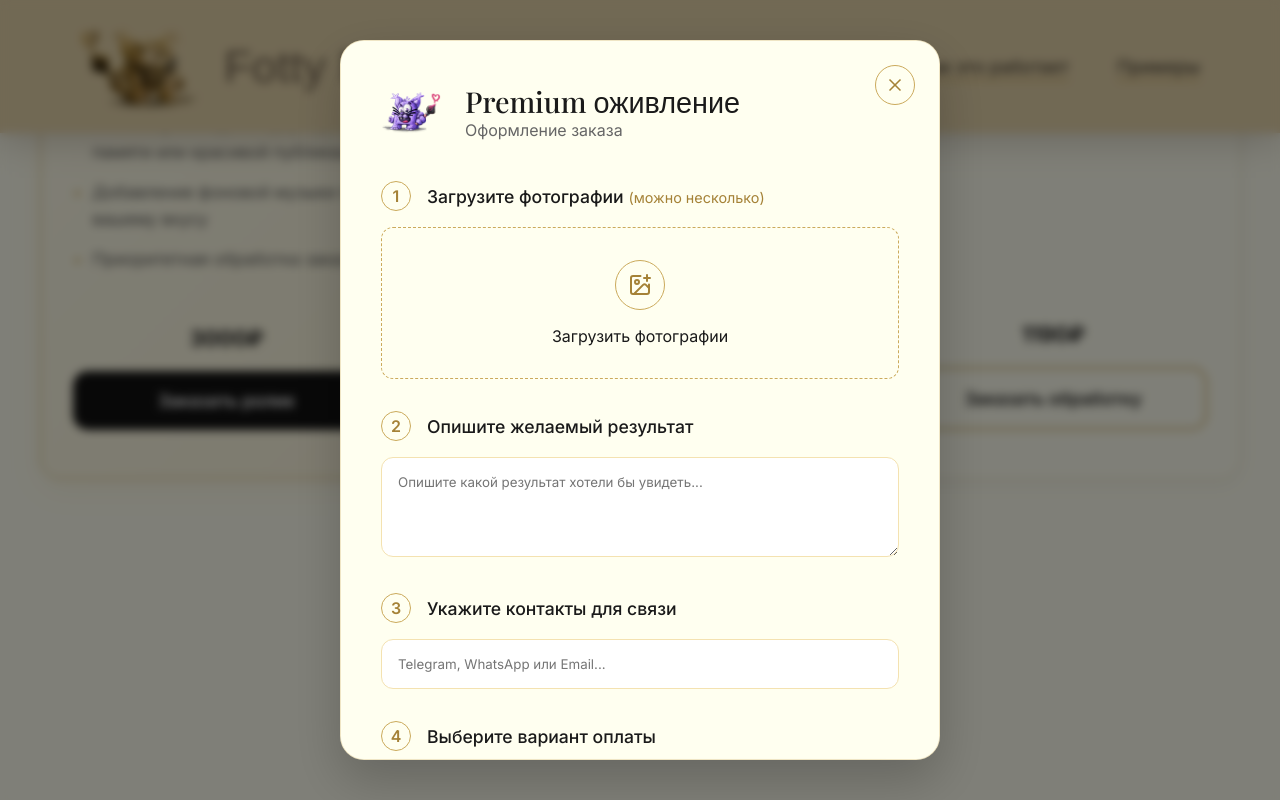
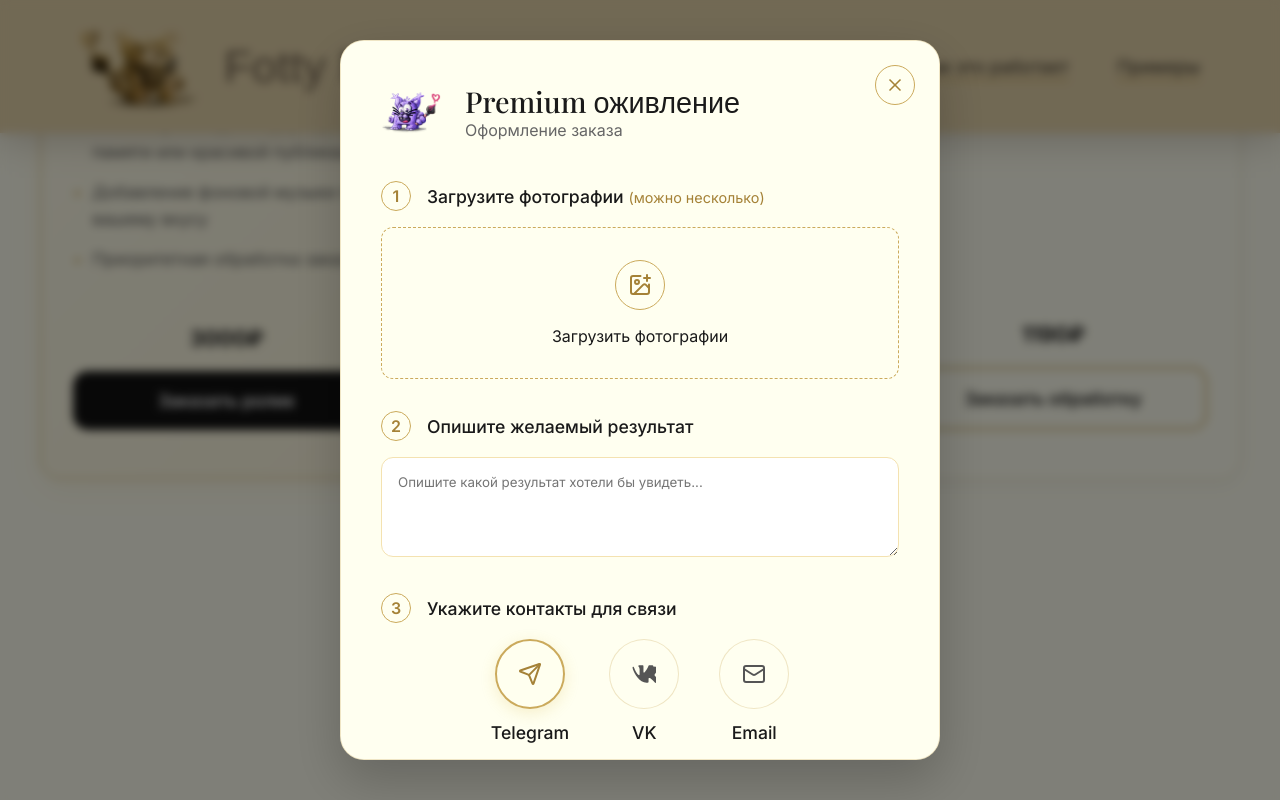
Before and after one commit to sanistezd/Lavender_Fotti, a Next.js app: page / in a window 1280 px wide. Both pictures are taken after a click on the button "Заказать ролик". Shown: the part 1299-2099 px from the top of the page. Built offline with nearby package versions, Linux system fonts and the light colour scheme; a web font is replaced by a local one.

Commit message:
feat: add contact method selector in order modal

```diff
--- a/src/components/OrderModal/OrderModal.module.css
+++ b/src/components/OrderModal/OrderModal.module.css
@@ -148,8 +148,77 @@
 
 .textarea:focus, .input:focus {
   outline: none;
+  background: var(--color-bg-ivory);
+}
+
+.contactSelectors {
+  display: flex;
+  justify-content: center;
+  gap: 2.5rem;
+  margin-bottom: 2rem;
+}
+
+.contactMethod {
+  display: flex;
+  flex-direction: column;
+  align-items: center;
+  gap: 0.8rem;
+  cursor: pointer;
+}
+
+.contactMethod span {
+  font-size: 1.1rem;
+  color: var(--color-text-dark);
+  font-weight: 500;
+  transition: all 0.3s ease;
+}
+
+.contactIconCircle {
+  width: 70px;
+  height: 70px;
+  border-radius: 50%;
+  border: 1px solid var(--color-border);
+  display: flex;
+  align-items: center;
+  justify-content: center;
+  transition: all 0.3s ease;
+  background-color: var(--color-card-bg);
+}
+
+.contactMethodActive .contactIconCircle {
   border-color: var(--color-gold);
+  border-width: 2px;
+  box-shadow: 0 4px 15px rgba(212, 175, 55, 0.2);
 }
+
+.iconGray {
+  color: #555;
+  transition: all 0.3s ease;
+}
+
+.iconGold {
+  color: var(--color-gold-dark);
+  transition: all 0.3s ease;
+}
+
+.contactNote {
+  display: flex;
+  align-items: center;
+  gap: 0.5rem;
+  margin-top: 1rem;
+  color: #888;
+}
+
+.contactNote p {
+  font-size: 0.9rem;
+  margin: 0;
+}
+
+.lockIcon {
+  color: var(--color-gold);
+}
+
+
 
 .input {
   width: 100%;
@@ -350,4 +419,14 @@
   .header {
     padding-right: 1.5rem;
   }
+  .contactSelectors {
+    gap: 1.5rem;
+  }
+  .contactIconCircle {
+    width: 60px;
+    height: 60px;
+  }
+  .contactMethod span {
+    font-size: 1rem;
+  }
 }
--- a/src/components/OrderModal/OrderModal.tsx
+++ b/src/components/OrderModal/OrderModal.tsx
@@ -1,7 +1,13 @@
 'use client';
 import { useEffect, useState, useRef } from 'react';
 import styles from './OrderModal.module.css';
-import { X, ImagePlus, Sparkles, ArrowRight, FileImage, Trash2 } from 'lucide-react';
+import { X, ImagePlus, Sparkles, ArrowRight, FileImage, Trash2, Send, Mail, Lock } from 'lucide-react';
+
+const VkIcon = ({ size = 24 }: { size?: number }) => (
+  <svg width={size} height={size} viewBox="0 0 24 24" fill="currentColor">
+    <path d="M21.2 6.54c.2-.68 0-1.18-.9-1.18h-2.68c-.76 0-1.1.4-1.28.84 0 0-1.36 3.32-3.28 5.46-.62.62-.9.8-1.28.8-.2 0-.32-.2-.32-.8V6.54c0-.76-.22-1.18-.92-1.18h-3.4c-.52 0-.84.38-.84.74 0 .78 1.18.96 1.3 3.16v4.78c0 .96-.18 1.14-.56 1.14-.98 0-3.38-3.34-4.8-7.16-.3-.86-.6-1.2-1.36-1.2H1.6C.74 6.54.56 6.94.56 7.38c0 .8 1.02 4.74 4.76 9.98 2.48 3.56 5.96 5.48 9.12 5.48 1.9 0 2.12-.42 2.12-1.16v-2.68c0-.86.18-1.04.8-1.04.46 0 1.24.24 3.08 2.02 2.1 2.1 2.46 3.04 3.6 3.04h2.68c.86 0 1.28-.42 1.04-1.26-.28-.84-1.32-2.14-2.7-3.68-.76-.9-1.9-1.88-2.24-2.32-.48-.6-.36-.86 0-1.42 0 0 3.96-5.58 4.38-7.46z" />
+  </svg>
+);
 
 interface OrderModalProps {
   isOpen: boolean;
@@ -12,6 +18,7 @@ interface OrderModalProps {
 export default function OrderModal({ isOpen, onClose, serviceName }: OrderModalProps) {
   const [files, setFiles] = useState<{file: File, name: string, preview: string}[]>([]);
   const [paymentType, setPaymentType] = useState('full'); // 'full' or 'after'
+  const [contactMethod, setContactMethod] = useState<'telegram' | 'vk' | 'email'>('telegram');
   const fileInputRef = useRef<HTMLInputElement>(null);
 
   useEffect(() => {
@@ -120,11 +127,53 @@ export default function OrderModal({ isOpen, onClose, serviceName }: OrderModalP
               <span className={styles.stepNumber}>3</span>
               <span className={styles.stepTitle}>Укажите контакты для связи</span>
             </div>
+
+            <div className={styles.contactSelectors}>
+              <div
+                className={`${styles.contactMethod} ${contactMethod === 'telegram' ? styles.contactMethodActive : ''}`}
+                onClick={() => setContactMethod('telegram')}
+              >
+                <div className={styles.contactIconCircle}>
+                  <Send size={24} className={contactMethod === 'telegram' ? styles.iconGold : styles.iconGray} />
+                </div>
+                <span>Telegram</span>
+              </div>
+
+              <div
+                className={`${styles.contactMethod} ${contactMethod === 'vk' ? styles.contactMethodActive : ''}`}
+                onClick={() => setContactMethod('vk')}
+              >
+                <div className={styles.contactIconCircle}>
+                  <div className={contactMethod === 'vk' ? styles.iconGold : styles.iconGray}><VkIcon size={24} /></div>
+                </div>
+                <span>VK</span>
+              </div>
+
+              <div
+                className={`${styles.contactMethod} ${contactMethod === 'email' ? styles.contactMethodActive : ''}`}
+                onClick={() => setContactMethod('email')}
+              >
+                <div className={styles.contactIconCircle}>
+                  <Mail size={24} className={contactMethod === 'email' ? styles.iconGold : styles.iconGray} />
+                </div>
+                <span>Email</span>
+              </div>
+            </div>
+
             <input
               type="text"
               className={styles.input}
-              placeholder="Telegram, WhatsApp или Email..."
+              placeholder={
+                contactMethod === 'telegram' ? 'Введите ваш @username в Telegram' :
+                contactMethod === 'vk' ? 'Введите ссылку на профиль VK' :
+                'Введите Email'
+              }
             />
+
+            <div className={styles.contactNote}>
+              <Lock size={16} className={styles.lockIcon} />
+              <p>Мы используем контакт только для связи по вашему заказу.</p>
+            </div>
           </div>
 
           <div className={styles.stepGroup}>
```
